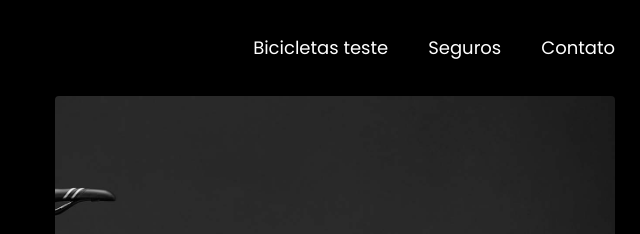
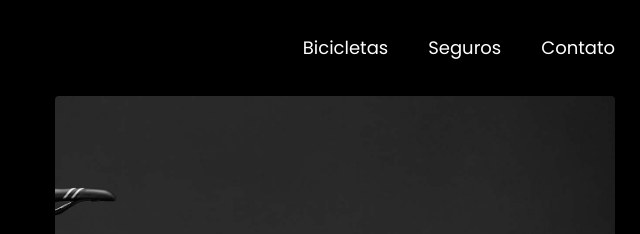
Before and after one commit to Kelf1729/bikcraft, a plain HTML site: page index.html in a window 1280 px wide. Shown: the top 234 px of the page, 605-1245 px from the left. Drawn offline with Linux system fonts and the light colour scheme.

Commit message:
teste finalizado

```diff
--- a/index.html
+++ b/index.html
@@ -20,7 +20,7 @@
       <nav aria-label="primaria">
         <ul class="header_menu font-1-m cor-0">
           <!-- Ajustar o link das demais páginas -->
-          <li><a href="/">Bicicletas teste</a></li>
+          <li><a href="/">Bicicletas</a></li>
           <li><a href="/">Seguros</a></li>
           <li><a href="/">Contato</a></li>
         </ul>
```
